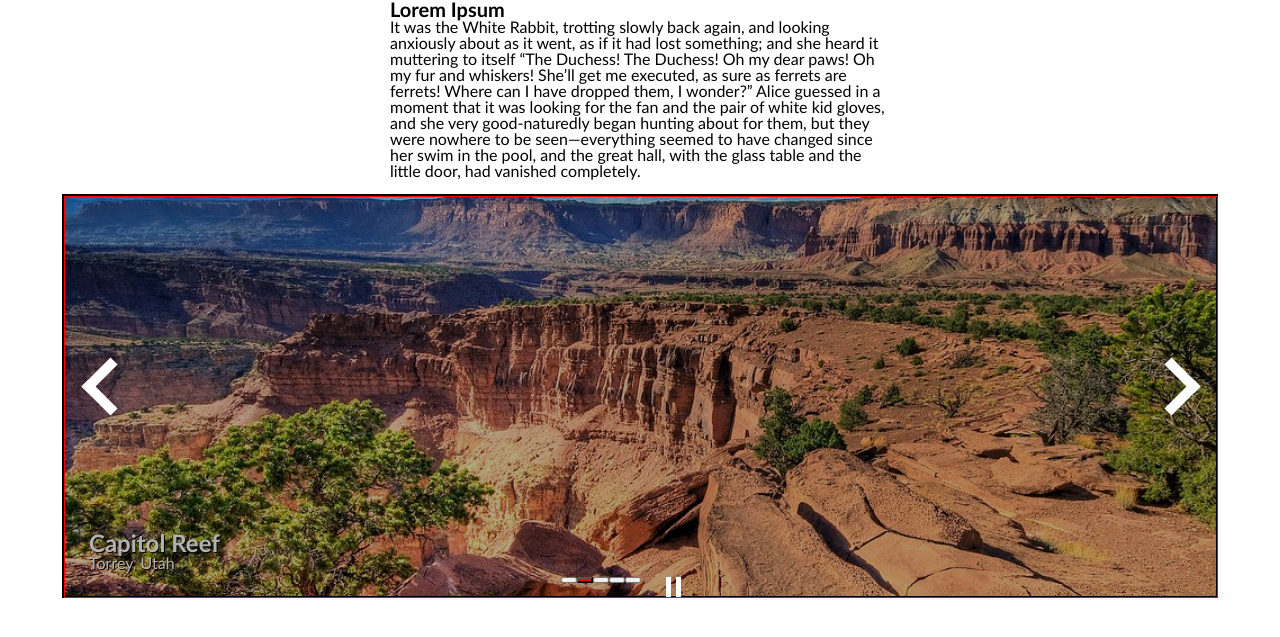
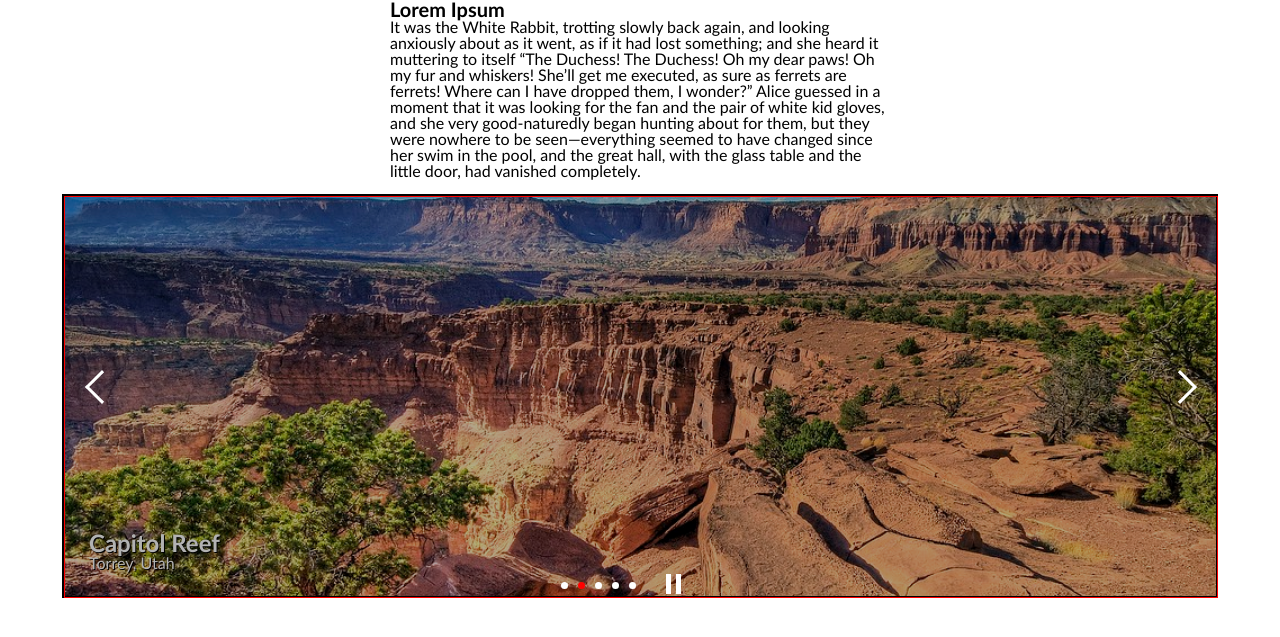
Before and after one commit to Datrinon/buffing-components, a website built with webpack: page index.html in a window 1280 px wide. Both pictures are taken after a click on the button 569 px from the left and 660 px from the top of the page. Shown: the part 81-718 px from the top of the page. Built offline with nearby package versions, Linux system fonts and the light colour scheme; files whose address does not match are found by name.

Commit message:
Improvement for dot index CSS, Implement animation for slider
dot index are actually dots now

animations make the image disappear and appear on transition.

```diff
--- a/src/index.js
+++ b/src/index.js
@@ -45,7 +45,7 @@ const loadGenericBody = () => {
 
   // console.log(JSON.stringify(sliderPics));
 
-  const nationalParkSlider = new Slider(sliderPics, 3);
+  const nationalParkSlider = new Slider(sliderPics, 6);
 
   document.body.append(nationalParkSlider.slider);
 
--- a/src/slider.css
+++ b/src/slider.css
@@ -51,11 +51,11 @@
 
 .slider-arrow {
   border: solid white;
-  border-width: 0 10px 10px 0;
+  border-width: 0 3px 3px 0;
   display: inline-block;
   padding: 3px;
-  width: 25px;
-  height: 25px;
+  width: 15px;
+  height: 15px;
   align-self: center;
   margin: 25px;
 }
@@ -79,6 +79,7 @@
   align-self: center;
   position: relative;
   left: 25px;
+  bottom: 3px;
 }
 
 .pause {
@@ -97,7 +98,7 @@
   width: 0px;
   height: 0px;
   border-style: solid;
-  border-width: 12px 12px 12px 12px;
+  border-width: 10px;
   border-color: transparent transparent transparent white;
   background-color: transparent;
   box-sizing: border-box;
@@ -121,6 +122,47 @@
   position: relative;
 }
 
+.dot-index {
+  all: unset;
+  width: 7px;
+  height: 7px;
+  margin: 5px;
+  background-color: white;
+  border-radius: 50%;
+  transition: transform 0.3s;
+  cursor: pointer;
+}
+
+.dot-index:not(.current-dot):hover {
+  transform: scale(2.0);
+}
+
 .current-dot {
   background-color: red;
 }
+
+.slide-left {
+  animation: slide-left 1s;
+}
+
+.disappear-appear {
+  animation: disappear-appear 1s;
+}
+
+@keyframes slide-left {
+  0% {
+    transform: translateX(-100%);
+  }
+  100% {
+    transform: translateX(0%);
+  }
+}
+
+@keyframes disappear-appear {
+  0% {
+    opacity: 0.5;
+  }
+  100% {
+    opacity: 1.0;
+  }
+}
--- a/src/slider.js
+++ b/src/slider.js
@@ -141,6 +141,11 @@ export default class Slider {
       this.#addClassesToElement(dot, "dot-index");
 
       dot.addEventListener("click", () => {
+        if (index === this.#currentPicIndex) {
+          console.log("terminandose...");
+          return;
+        }
+
         this.#loadImage.call(this, index);
         this.#currentPicIndex = index;
       });
@@ -154,10 +159,22 @@ export default class Slider {
    * dot.
    */
   #loadImage(index) {
+
     const img = this.#frame.querySelector(".image");
     const figCaptionTitle = this.#frame.querySelector(".caption-title");
     const figCaptionText = this.#frame.querySelector(".caption-text");
     const picRef = this.#pictures[index];
+
+    this.#frame.querySelector("figcaption").classList.add("disappear-appear");
+    this.#frame
+        .querySelector("figcaption")
+        .addEventListener("animationend",(e) => {
+            e.currentTarget.classList.remove("disappear-appear")
+          });
+
+    img.classList.add("disappear-appear");
+    img.addEventListener("animationend",
+        (e) => e.currentTarget.classList.remove("disappear-appear"));
 
     img.src = picRef.path;
     figCaptionTitle.textContent = picRef.title;
@@ -174,6 +191,8 @@ export default class Slider {
   }
 
   #advanceSlider() {
+    const img = this.#frame.querySelector(".image");
+
     if (this.#currentPicIndex < (this.#pictures.length - 1)) {
       this.#currentPicIndex += 1;
     } else {
```
Also changed, not shown: dist/index.bundle.js.
